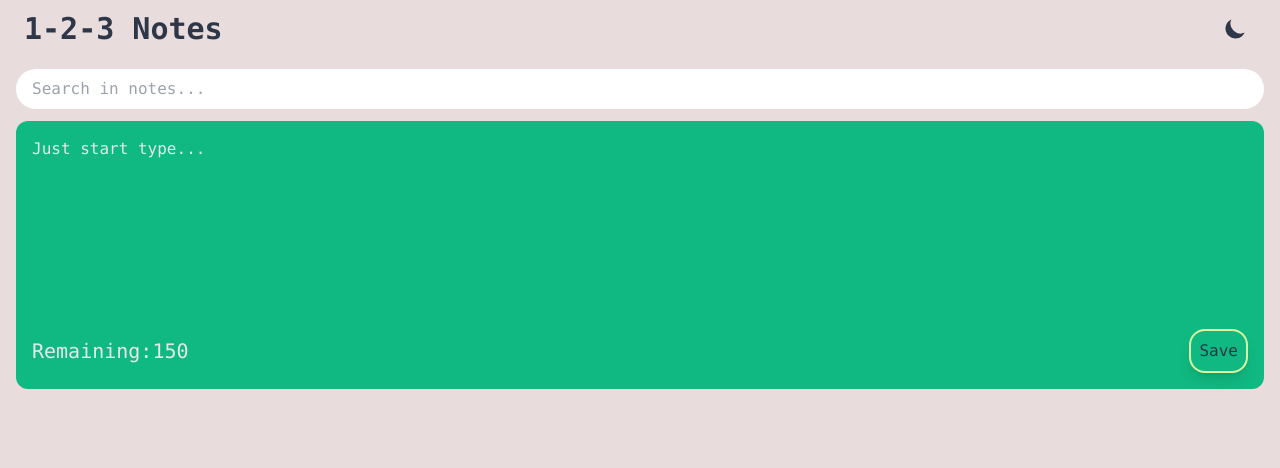
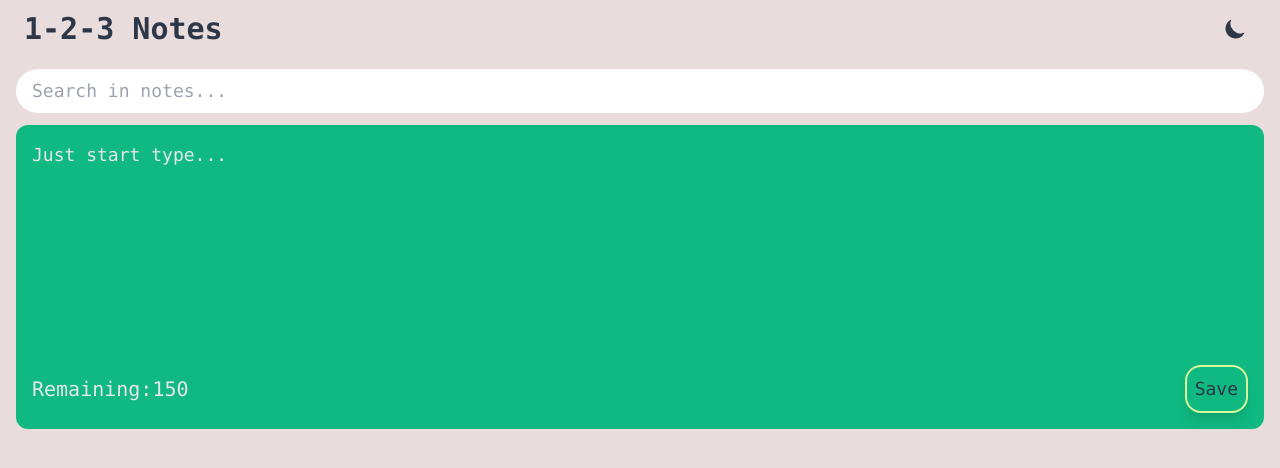
Before and after one commit to octagony/YANA, a React (Create React App) app: page / in a window 1280 px wide. Shown: the top 468 px of the page. Built offline with nearby package versions, Linux system fonts and the light colour scheme.

Commit message:
set font to lg and save note by ctrl and enter

```diff
--- a/src/App.js
+++ b/src/App.js
@@ -31,7 +31,7 @@ function App() {
 
   return (
     <div className={`${isDarkMode && 'dark-mode'}`}>
-      <div className="container font-mono mx-auto px-4 h-screen">
+      <div className="container font-mono text-lg mx-auto px-4 h-screen">
         <Header setTheme={setTheme} />
         <SearchBar value={inputValue} filterNotes={setInputValue} />
         <NotesGrid
--- a/src/components/NewNote.jsx
+++ b/src/components/NewNote.jsx
@@ -27,7 +27,7 @@ const NewNote = ({ addNote }) => {
         value={textNote}
         onChange={handleChange}
         onKeyDown = {(event)=>{
-          if(event.key === 'Enter'){
+          if(event.ctrlKey && event.key === 'Enter'){
             saveNote()
           }
         }}
```
